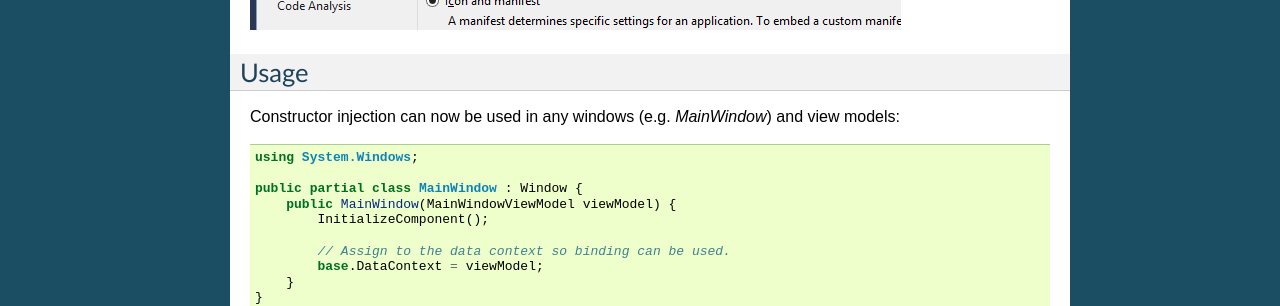
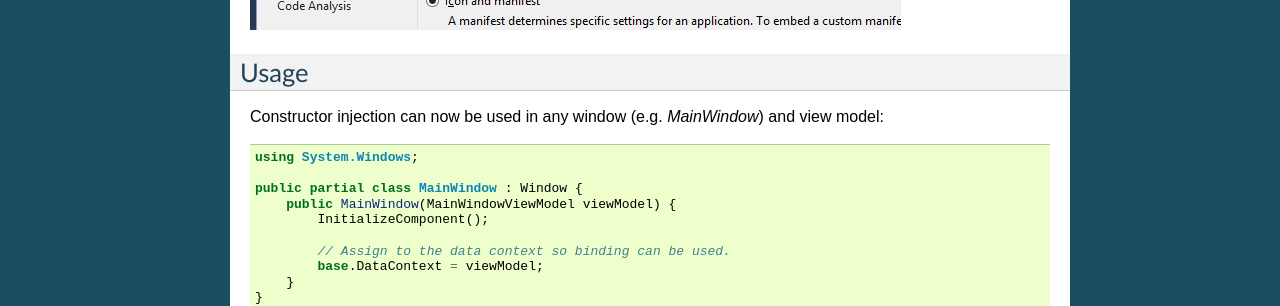
Before and after one commit to simpleinjector/Documentation, a Sphinx documentation site: the page built from source/wpfintegration.rst, in a window 1280 px wide. Shown: the part 1543-1849 px from the top of the page. Built offline with Sphinx 7.4.7, drawn with Linux system fonts in a browser that asks for light colours.

Commit message:
Small fixes.

```diff
--- a/source/quickstart.rst
+++ b/source/quickstart.rst
@@ -19,7 +19,7 @@ The following platforms are supported:
 
 .. container:: Note
 
-    Simple Injector is carefully designed to run in **partial / medium trust**, and it is fast; `blazingly fast <https://simpleinjector.codeplex.com/discussions/326621>`_.
+    Simple Injector is carefully designed to run in **partial / medium trust**, and it is fast; blazingly fast.
 
 Getting started
 ===============
--- a/source/wpfintegration.rst
+++ b/source/wpfintegration.rst
@@ -80,7 +80,7 @@ Change the 'Startup object' in the properties of your project to be the newly cr
 Usage
 -----
 
-Constructor injection can now be used in any windows (e.g. *MainWindow*) and view models:
+Constructor injection can now be used in any window (e.g. *MainWindow*) and view model:
 
 .. code-block:: c#
 
```
